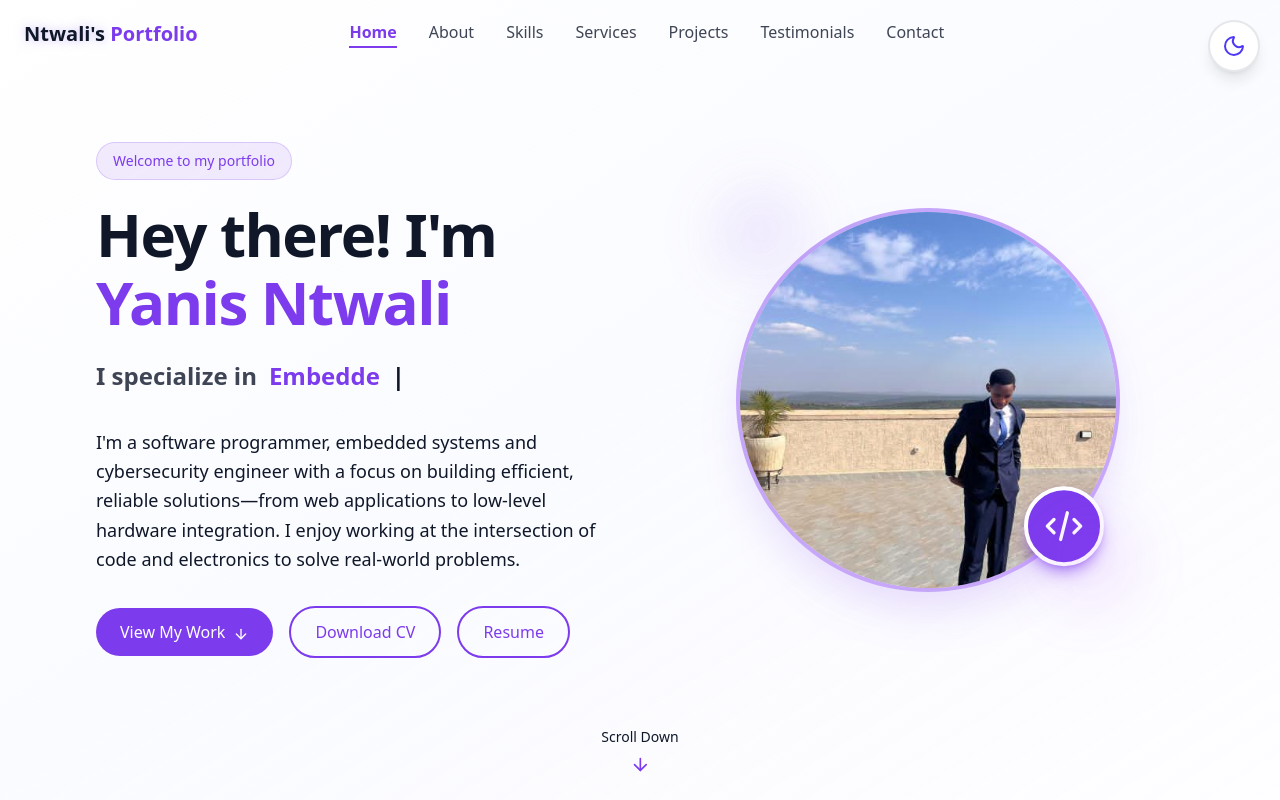
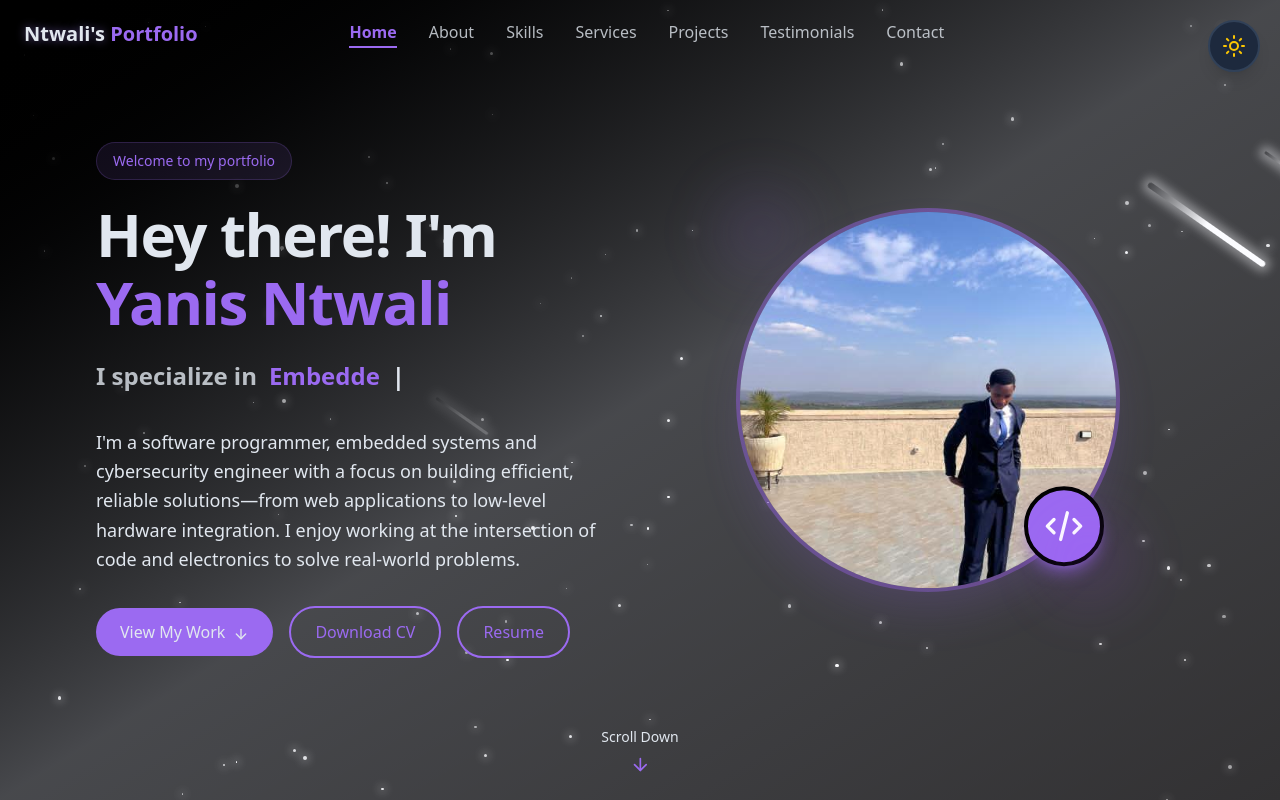
Before and after one commit to Ntwali-1/Portfolio, a React (Vite) app: page / in a window 1280 px wide. Shown: the top 800 px of the page. Built offline with nearby package versions, Linux system fonts and the light colour scheme.

Commit message:
fix: default-theme

```diff
--- a/index.html
+++ b/index.html
@@ -1,5 +1,5 @@
 <!doctype html>
-<html lang="en">
+<html lang="en" class="dark">
   <head>
     <meta charset="UTF-8" />
     <link rel="icon" type="image/svg+xml" href="/codeImg.png" />
--- a/src/components/ThemeToggle.tsx
+++ b/src/components/ThemeToggle.tsx
@@ -4,24 +4,24 @@ import { cn } from "../lib/utils";
 import { motion } from "framer-motion";
 
 const ThemeToggle = () => {
-  const [isDarkMode, setIsDarkMode] = useState(false);
+  const [isDarkMode, setIsDarkMode] = useState(true);
   const [mounted, setMounted] = useState(false);
 
   useEffect(() => {
     setMounted(true);
     const storedTheme = localStorage.getItem("theme");
 
-    // Default to light theme unless user explicitly chose dark mode
-    if (storedTheme === "dark") {
+    // Default to dark theme unless user explicitly chose light mode
+    if (storedTheme === "light") {
+      setIsDarkMode(false);
+      document.documentElement.classList.remove("dark");
+    } else {
+      // Always default to dark theme
       setIsDarkMode(true);
       document.documentElement.classList.add("dark");
-    } else {
-      // Always default to light theme
-      setIsDarkMode(false);
-      document.documentElement.classList.remove("dark");
-      // Set light as default in localStorage if not set
+      // Set dark as default in localStorage if not set
       if (!storedTheme) {
-        localStorage.setItem("theme", "light");
+        localStorage.setItem("theme", "dark");
       }
     }
   }, []);
```
